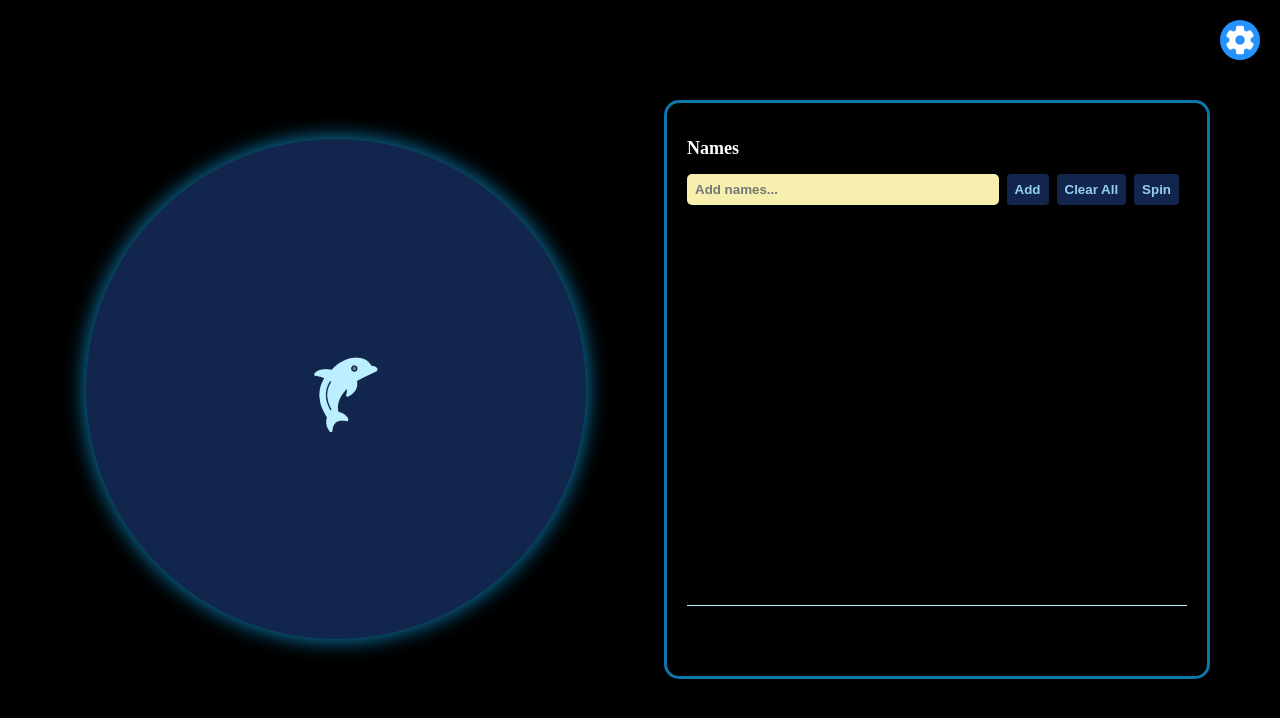
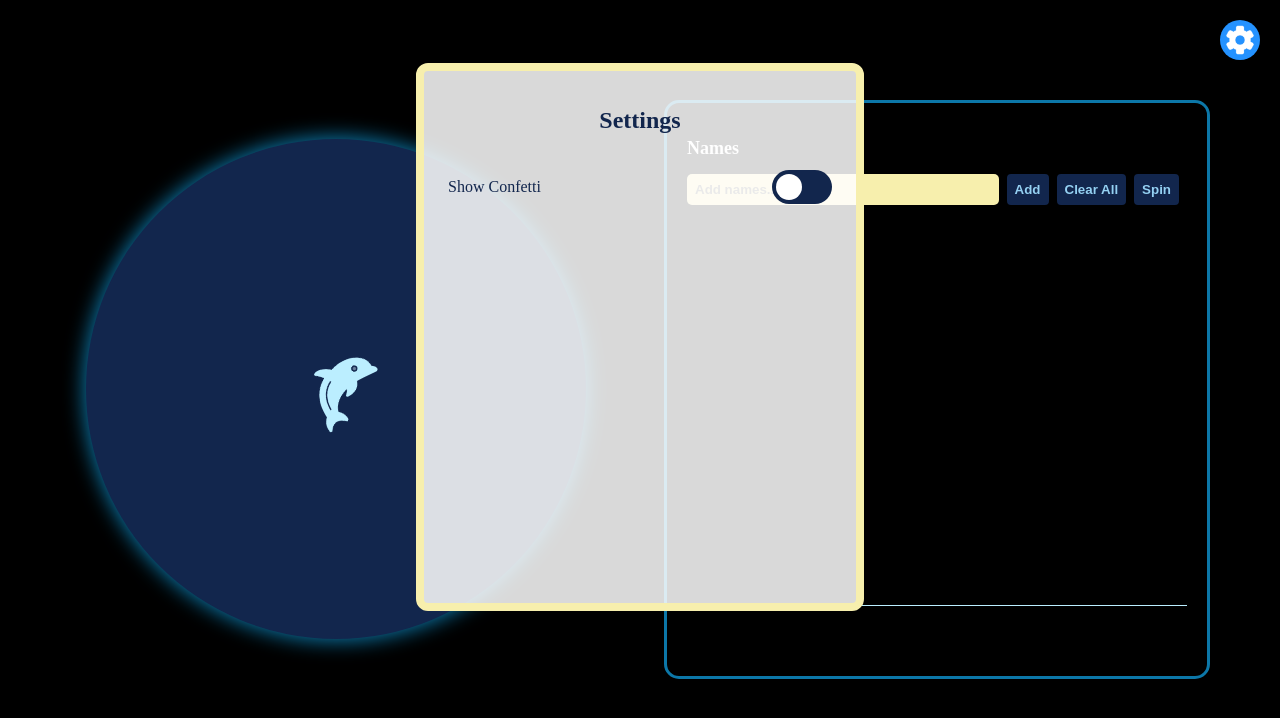
Before and after one commit to kprintz/dolphin-spinner, a website built with webpack: page index.html in a window 1280 px wide. Both pictures are taken after a click on the button 1240 px from the left and 40 px from the top of the page. Built offline with nearby package versions, Linux system fonts and the light colour scheme.

Commit message:
Add List and Settings to localStorage
Add the confetti settings to localStorage too and check these before
showing the confetti on spin.

Add a settings modal to toggle confetti on/off

```diff
--- a/index.html
+++ b/index.html
@@ -28,6 +28,16 @@
       <div class="winner"></div>
     </div>
   </div>
+  <div class="settings-modal">
+    <h2 class="modal-header">Settings</h2>
+    <div class="modal-section">
+      <p>Show Confetti</p>
+      <label class="toggle">
+        <input type="checkbox" id="settings-confetti">
+        <span class="slider"></span>
+      </label>
+    </div>
+  </div>
   <script type="text/javascript" src="dist/run.js"></script>
 </body>
 </html>
--- a/main.css
+++ b/main.css
@@ -130,6 +130,86 @@
     cursor: pointer;
 }
 
+.settings-modal {
+    position: absolute;
+    top: 25%;
+    left: 50%;
+    transform: translateX(-50%) translateY(-25%);
+    height: 500px;
+    width: 400px;
+    border: 8px solid #f7efad;
+    border-radius: 12px;
+    background: rgba(255, 255, 255, 0.85);
+    padding: 16px;
+    color: #12264d;
+    display: none;
+}
+
+.modal-header {
+    text-align: center;
+}
+
+.modal-section {
+    display: flex;
+    align-items: center;
+    justify-content: space-between;
+    margin: 8px 0;
+    padding: 8px;
+}
+
+.toggle {
+    position: relative;
+    display: inline-block;
+    width: 60px;
+    height: 34px;
+}
+
+.toggle input {
+    opacity: 0;
+    width: 0;
+    height: 0;
+}
+
+.slider {
+    position: absolute;
+    cursor: pointer;
+    top: 0;
+    left: 0;
+    right: 0;
+    bottom: 0;
+    background-color: #12264d;
+    -webkit-transition: .4s;
+    transition: .4s;
+    border-radius: 34px;
+}
+
+.slider:before {
+    position: absolute;
+    content: "";
+    height: 26px;
+    width: 26px;
+    left: 4px;
+    bottom: 4px;
+    background-color: white;
+    -webkit-transition: .4s;
+    transition: .4s;
+    border-radius: 50%;
+}
+
+input:checked + .slider {
+    background-color: #2196F3;
+}
+
+input:focus + .slider {
+    box-shadow: 0 0 1px #2196F3;
+}
+
+input:checked + .slider:before {
+    -webkit-transform: translateX(26px);
+    -ms-transform: translateX(26px);
+    transform: translateX(26px);
+}
+
 .rotate {
     animation: spin 500ms infinite linear;
 }
--- a/src/index.js
+++ b/src/index.js
@@ -1,14 +1,18 @@
 class Spinner {
 
-  settings = {};
+  settings = {
+    showConfetti: true,
+  };
   spinnerEl;
   spinnerCanvas;
   spinnerContext;
+  settingsModalEl;
   names = [];
   namesEl;
   addButtonEl;
   clearButtonEl;
   spinButtonEl;
+  confettiSettingsToggle;
   inputEl;
   winnerEl;
   selectedName;
@@ -34,6 +38,9 @@ class Spinner {
     this.spinnerCanvas = document.getElementById("spinner");
     this.spinnerContext = this.spinnerCanvas.getContext("2d");
     this.spinnerEl = document.querySelector('.spinner');
+    this.settingsButtonEl = document.querySelector('.settings');
+    this.settingsButtonEl.addEventListener("click", this.showSettings.bind(this));
+    this.settingsModalEl = document.querySelector('.settings-modal');
     this.namesEl = document.querySelector('.names');
     this.inputEl = document.querySelector('.name-input');
     this.winnerEl = document.querySelector('.winner');
@@ -45,9 +52,9 @@ class Spinner {
     this.clearButtonEl.addEventListener("click", this.clearNames.bind(this));
     this.spinButtonEl = document.querySelector('.spin');
     this.spinButtonEl.addEventListener("click", this.spin.bind(this));
-    this.confettiCanvas = document.getElementById("confetti");
-    this.confettiCanvasCtx = this.confettiCanvas.getContext("2d");
-    this.confetti = this.confettiLib.create(this.confettiCanvas, { resize: true });
+    this.confettiSettingsToggle = document.getElementById('settings-confetti');
+    this.confettiSettingsToggle.addEventListener("click", this.updateConfettiSetting.bind(this));
+    this.checkSettings();
   }
 
   getStoredNames() {
@@ -55,6 +62,43 @@ class Spinner {
     if (storedNames) {
       this.names = storedNames.split(',');
       this.updateNamesDisplay();
+    }
+  }
+
+  showSettings() {
+    if (this.settingsModalEl.style.display === "none" || this.settingsModalEl.style.display === "") {
+      this.settingsModalEl.style.display = "block";
+    } else {
+      this.settingsModalEl.style.display = "none"
+    }
+  }
+
+  checkSettings() {
+    this.getConfettiSetting();
+  }
+
+  getConfettiSetting() {
+    this.settings.showConfetti = localStorage.getItem('confetti') === 'true';
+    this.initializeConfettiOrNot();
+  }
+
+  updateConfettiSetting() {
+    this.settings.showConfetti = !this.settings.showConfetti;
+    localStorage.setItem('confetti', this.settings.showConfetti.toString());
+    this.initializeConfettiOrNot();
+  }
+
+  initializeConfettiOrNot() {
+    if (this.settings.showConfetti) {
+      const confettiSettingsToggle = document.getElementById('settings-confetti');
+      confettiSettingsToggle.checked = true;
+      this.confettiCanvas = document.getElementById("confetti");
+      this.confettiCanvasCtx = this.confettiCanvas.getContext("2d");
+      this.confetti = this.confettiLib.create(this.confettiCanvas, { resize: true });
+    } else {
+      this.confettiCanvas = null;
+      this.confettiCanvasCtx = null;
+      this.confetti = null;
     }
   }
 
@@ -134,7 +178,9 @@ class Spinner {
         this.spinnerEl.style.transform = (`rotate(${wedgeAngle * randomNum}deg)`);
         let winnerTxt = document.createTextNode(this.selectedName);
         this.winnerEl.appendChild(winnerTxt);
-        this.confetti();
+        if (this.settings.showConfetti) {
+          this.confetti();
+        }
       }, 1000);
     } else {
       this.errorMsg = 'Error: Add names to spin!';
```
